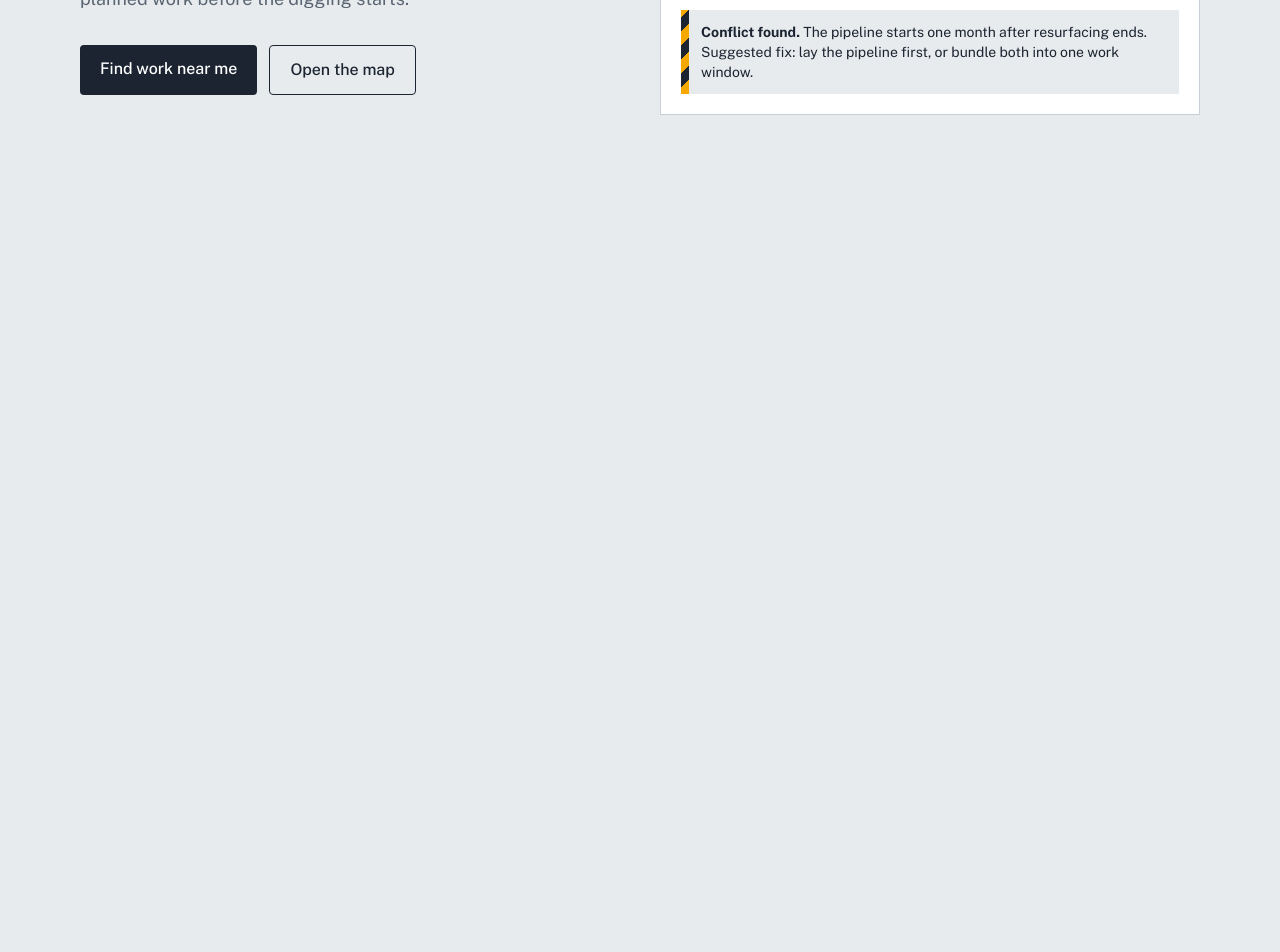
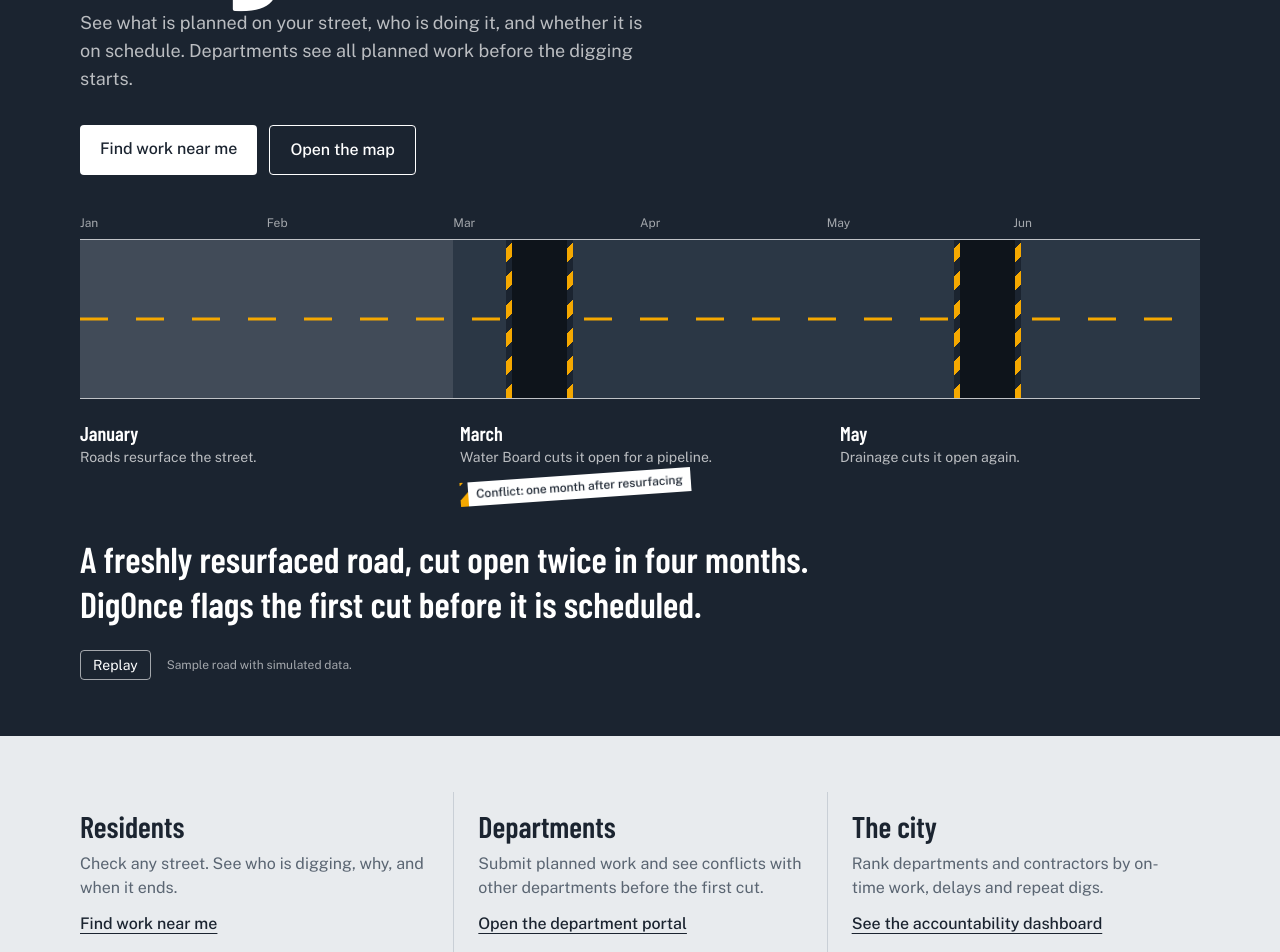
Before and after one commit to Khaliq47/dig-once, a Next.js app: page / in a window 1280 px wide. Shown: the part 440-1392 px from the top of the page. Before the commit the page ends 800 px from the top, so only its background shows below. Built offline with nearby package versions, Linux system fonts and the light colour scheme; no server answers.

Commit message:
Cinematic home page hero with animated road story

```diff
--- a/app/globals.css
+++ b/app/globals.css
@@ -40,3 +40,28 @@
 @media (prefers-reduced-motion: reduce) {
   * { transition: none !important; animation: none !important; }
 }
+@keyframes sweep {
+  from { transform: scaleX(0); }
+  to { transform: scaleX(1); }
+}
+@keyframes drop {
+  from { opacity: 0; transform: translateY(-14px) scaleY(0.6); }
+  to { opacity: 1; transform: none; }
+}
+@keyframes fadein {
+  from { opacity: 0; }
+  to { opacity: 1; }
+}
+@keyframes stamp {
+  0% { opacity: 0; transform: scale(1.6) rotate(-4deg); }
+  60% { opacity: 1; transform: scale(0.96) rotate(-4deg); }
+  100% { opacity: 1; transform: scale(1) rotate(-4deg); }
+}
+
+.road-sweep { transform-origin: left; animation: sweep 1.2s ease-out both; }
+.road-drop { animation: drop 0.5s ease-out both; }
+.road-fade { animation: fadein 0.8s ease-out both; }
+.road-stamp { animation: stamp 0.45s cubic-bezier(0.2, 0.9, 0.3, 1.2) both; }
+
+/* keyboard focus must stay visible on dark sections */
+.on-dark :focus-visible { outline-color: #ffffff; }
--- a/app/page.tsx
+++ b/app/page.tsx
@@ -1,67 +1,66 @@
 import Link from "next/link";
+import RoadStory from "@/components/RoadStory";
 
-const months = ["Jan", "Feb", "Mar", "Apr", "May", "Jun"];
-
-const works = [
-  { name: "Resurfacing", dept: "Roads", from: 1, to: 2, style: "bg-ink text-white" },
-  { name: "Water pipeline", dept: "Water Board", from: 3, to: 4, style: "border-2 border-hazard bg-white text-ink" },
-  { name: "Drain repair", dept: "Drainage", from: 5, to: 6, style: "border border-line bg-white text-ink" },
+const audiences = [
+  {
+    title: "Residents",
+    text: "Check any street. See who is digging, why, and when it ends.",
+    href: "/search",
+    link: "Find work near me",
+  },
+  {
+    title: "Departments",
+    text: "Submit planned work and see conflicts with other departments before the first cut.",
+    href: "/department",
+    link: "Open the department portal",
+  },
+  {
+    title: "The city",
+    text: "Rank departments and contractors by on-time work, delays and repeat digs.",
+    href: "/dashboard",
+    link: "See the accountability dashboard",
+  },
 ];
 
 export default function Home() {
   return (
-    <main className="mx-auto grid max-w-6xl gap-10 px-4 py-12 lg:grid-cols-2 lg:items-center lg:py-20">
-      <section>
-        <h1 className="font-display text-6xl font-bold leading-[0.95] tracking-tight sm:text-7xl lg:text-8xl">
+    <main>
+      <section className="on-dark bg-ink text-white">
+        <div className="mx-auto max-w-6xl px-4 pb-10 pt-14 lg:pt-20">
+          <h1 className="font-display text-[clamp(4rem,13vw,10rem)] font-bold leading-[0.88] tracking-tight">
             One road,
             <br />
             dug once.
           </h1>
-        <p className="mt-6 max-w-md text-lg text-muted">
+          <p className="mt-6 max-w-xl text-lg text-white/70">
             See what is planned on your street, who is doing it, and whether it is on schedule.
             Departments see all planned work before the digging starts.
           </p>
           <div className="mt-8 flex flex-wrap gap-3">
-          <Link href="/search" className="rounded-sm bg-ink px-5 py-3 font-medium text-white">
+            <Link href="/search" className="rounded-sm bg-white px-5 py-3 font-medium text-ink">
               Find work near me
             </Link>
-          <Link href="/map" className="rounded-sm border border-ink px-5 py-3 font-medium">
+            <Link href="/map" className="rounded-sm border border-white px-5 py-3 font-medium">
               Open the map
             </Link>
           </div>
+        </div>
+        <RoadStory />
       </section>
 
-      <section aria-label="Example road timeline" className="border border-line bg-white p-5">
-        <p className="font-display text-xl font-semibold">Station Road, sample segment</p>
-        <p className="mb-4 text-sm text-muted">Three departments, six months</p>
-
-        <div className="grid grid-cols-6 gap-1 text-xs text-muted">
-          {months.map((m) => (
-            <span key={m}>{m}</span>
-          ))}
-        </div>
-
-        <div className="mt-2 space-y-2">
-          {works.map((w) => (
-            <div key={w.name} className="grid grid-cols-6 gap-1">
+      <section className="mx-auto grid max-w-6xl gap-0 px-4 py-14 md:grid-cols-3">
+        {audiences.map((a, i) => (
           <div
-                className={`rounded-sm px-2 py-2 text-sm ${w.style}`}
-                style={{ gridColumn: `${w.from} / ${w.to + 1}` }}
+            key={a.title}
+            className={`py-4 md:px-6 ${i > 0 ? "border-t border-line md:border-l md:border-t-0" : "md:pl-0"}`}
           >
-                <span className="font-medium">{w.name}</span>
-                <span className="block text-xs opacity-70">{w.dept}</span>
-              </div>
+            <h2 className="font-display text-3xl font-semibold">{a.title}</h2>
+            <p className="mt-2 text-muted">{a.text}</p>
+            <Link href={a.href} className="mt-3 inline-block font-medium underline underline-offset-4">
+              {a.link}
+            </Link>
           </div>
         ))}
-        </div>
-
-        <div className="mt-5 flex">
-          <div className="hazard-stripe w-2 shrink-0" aria-hidden="true" />
-          <p className="bg-ground p-3 text-sm">
-            <strong>Conflict found.</strong> The pipeline starts one month after resurfacing ends.
-            Suggested fix: lay the pipeline first, or bundle both into one work window.
-          </p>
-        </div>
       </section>
     </main>
   );
--- /dev/null
+++ b/components/RoadStory.tsx
@@ -0,0 +1,93 @@
+"use client";
+import { useState } from "react";
+
+const months = ["Jan", "Feb", "Mar", "Apr", "May", "Jun"];
+
+function Trench({ left, delay }: { left: string; delay: number }) {
+  return (
+    <div
+      className="road-drop absolute inset-y-0 w-[6%] bg-[#0E141B]"
+      style={{ left, animationDelay: `${delay}s` }}
+    >
+      <div className="hazard-stripe absolute inset-y-0 left-0 w-1.5" aria-hidden="true" />
+      <div className="hazard-stripe absolute inset-y-0 right-0 w-1.5" aria-hidden="true" />
+    </div>
+  );
+}
+
+export default function RoadStory() {
+  const [run, setRun] = useState(0);
+
+  return (
+    <div className="mx-auto max-w-6xl px-4 pb-14">
+      <div key={run}>
+        <div className="mb-2 grid grid-cols-6 text-xs text-white/60">
+          {months.map((m) => (
+            <span key={m}>{m}</span>
+          ))}
+        </div>
+
+        <div
+          role="img"
+          aria-label="A road resurfaced in January, then cut open in March and again in May"
+          className="relative h-32 overflow-hidden border-y border-white/70 bg-[#2B3745] sm:h-40"
+        >
+          <div
+            className="road-sweep absolute inset-y-0 left-0 w-1/3 bg-white/10"
+            style={{ animationDelay: "0.3s" }}
+          />
+          <div
+            className="absolute left-0 right-0 top-1/2 h-[3px] -translate-y-1/2"
+            style={{
+              background:
+                "repeating-linear-gradient(90deg, #F5A800 0 28px, transparent 28px 56px)",
+            }}
+            aria-hidden="true"
+          />
+          <Trench left="38%" delay={1.9} />
+          <Trench left="78%" delay={3.2} />
+        </div>
+
+        <ol className="mt-5 grid gap-5 text-sm sm:grid-cols-3">
+          <li className="road-fade" style={{ animationDelay: "0.9s" }}>
+            <p className="font-display text-xl font-semibold">January</p>
+            <p className="text-white/70">Roads resurface the street.</p>
+          </li>
+          <li className="road-fade" style={{ animationDelay: "2.3s" }}>
+            <p className="font-display text-xl font-semibold">March</p>
+            <p className="text-white/70">Water Board cuts it open for a pipeline.</p>
+            <span
+              className="road-stamp mt-2 inline-flex items-stretch bg-white text-xs text-ink"
+              style={{ animationDelay: "2.7s" }}
+            >
+              <span className="hazard-stripe w-2" aria-hidden="true" />
+              <span className="px-2 py-1 font-medium">Conflict: one month after resurfacing</span>
+            </span>
+          </li>
+          <li className="road-fade" style={{ animationDelay: "3.6s" }}>
+            <p className="font-display text-xl font-semibold">May</p>
+            <p className="text-white/70">Drainage cuts it open again.</p>
+          </li>
+        </ol>
+
+        <p
+          className="road-fade mt-8 max-w-3xl font-display text-3xl font-semibold leading-tight sm:text-4xl"
+          style={{ animationDelay: "4.6s" }}
+        >
+          A freshly resurfaced road, cut open twice in four months. DigOnce flags the first cut
+          before it is scheduled.
+        </p>
+      </div>
+
+      <div className="mt-6 flex items-center gap-4 text-xs text-white/60">
+        <button
+          onClick={() => setRun((r) => r + 1)}
+          className="rounded-sm border border-white/60 px-3 py-1 text-sm text-white"
+        >
+          Replay
+        </button>
+        <span>Sample road with simulated data.</span>
+      </div>
+    </div>
+  );
+}
```
Lines whose indentation alone changed are shown as unchanged.
